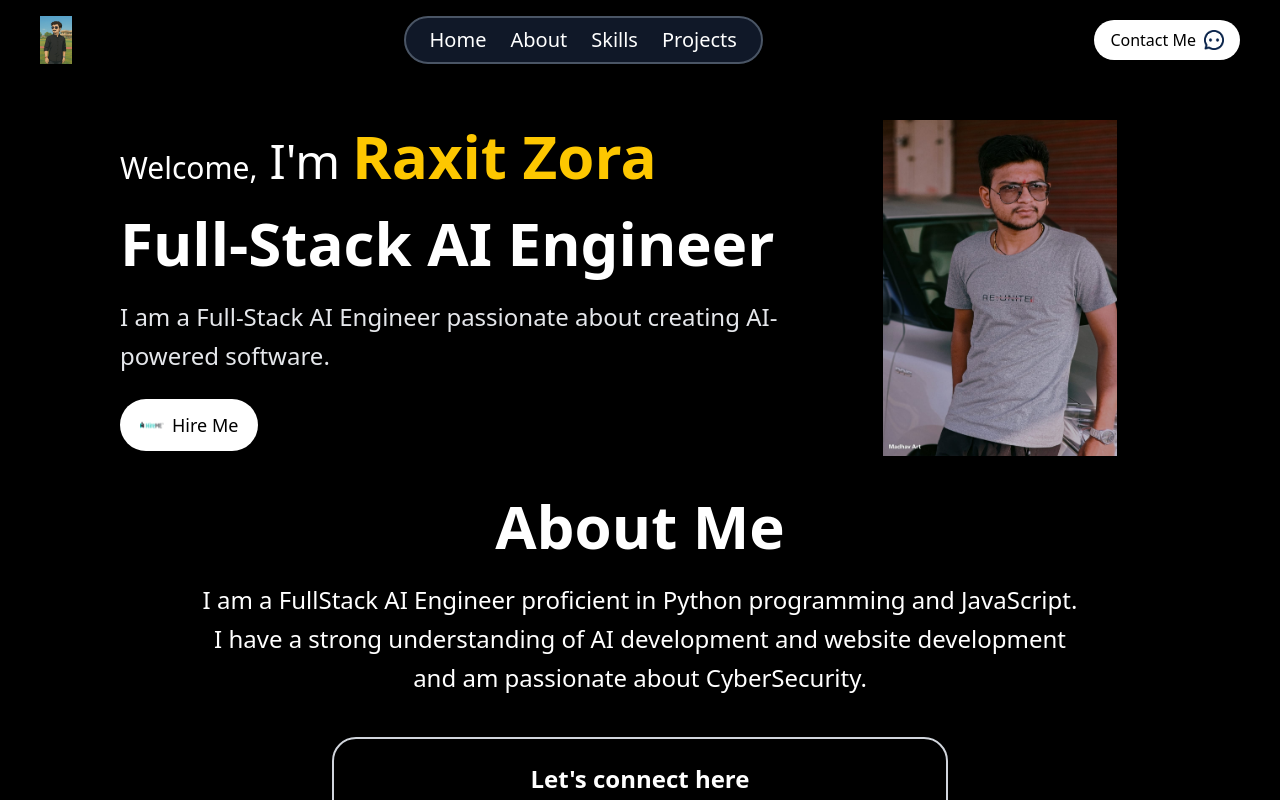
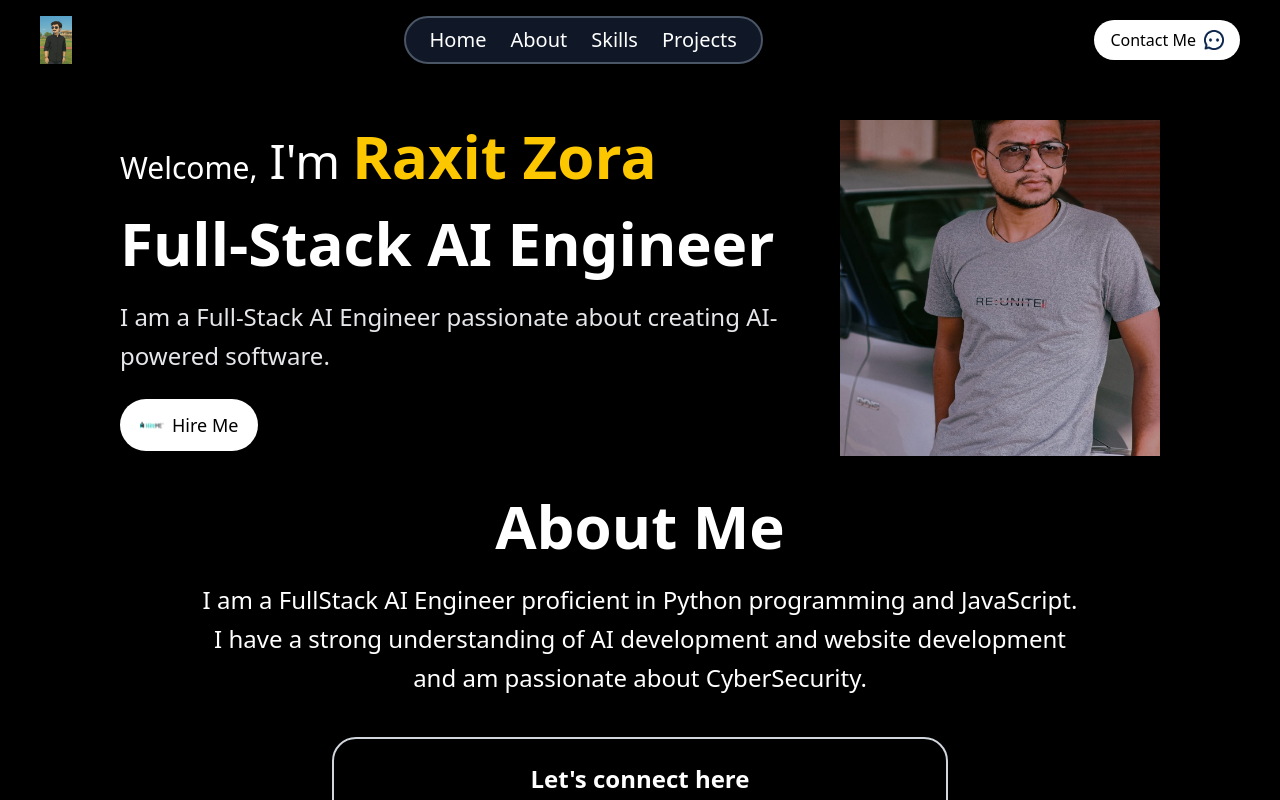
Before and after one commit to raxitzora/portfolio, a React (Vite) app: page / in a window 1280 px wide. Shown: the top 800 px of the page. Built offline with nearby package versions, Linux system fonts and the light colour scheme.

Commit message:
Update Intro.jsx

```diff
--- a/src/components/Intro/Intro.jsx
+++ b/src/components/Intro/Intro.jsx
@@ -39,7 +39,7 @@ const Intro = () => {
 
       {/* Profile Image */}
       <div className="mt-10 lg:mt-0 lg:ml-12 flex justify-center">
-        <img src={me} alt="profile" className="w-32 sm:w-48 md:w-64 lg:w-80 h-32 sm:h-48 md:h-64 lg:h-84 object-contain shadow-lg" />
+        <img src={me} alt="profile" className="w-32 sm:w-48 md:w-64 lg:w-80 h-32 sm:h-48 md:h-64 lg:h-84 object-cover shadow-lg" />
       </div>
 
       {/* PDF Display */}
```
